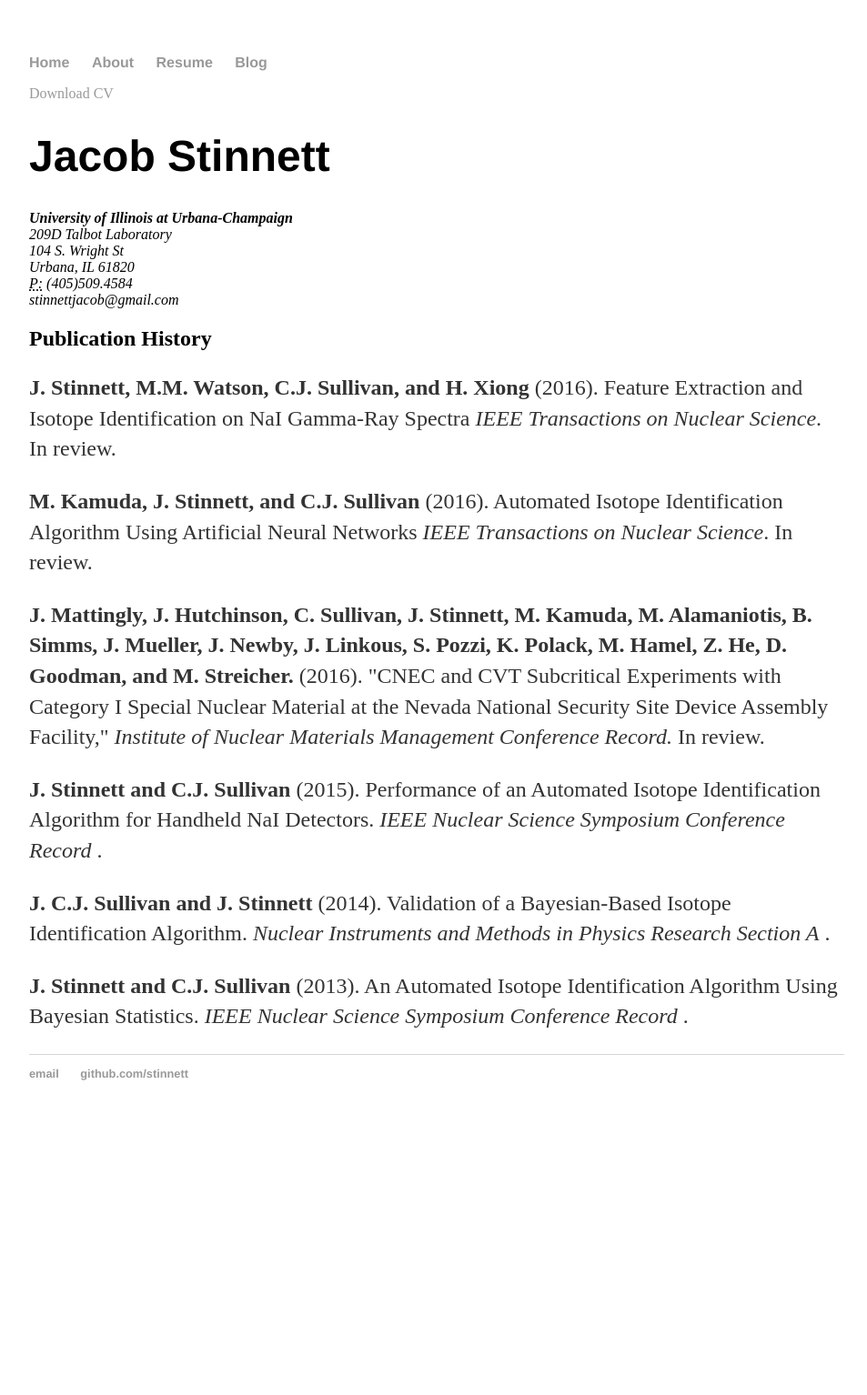
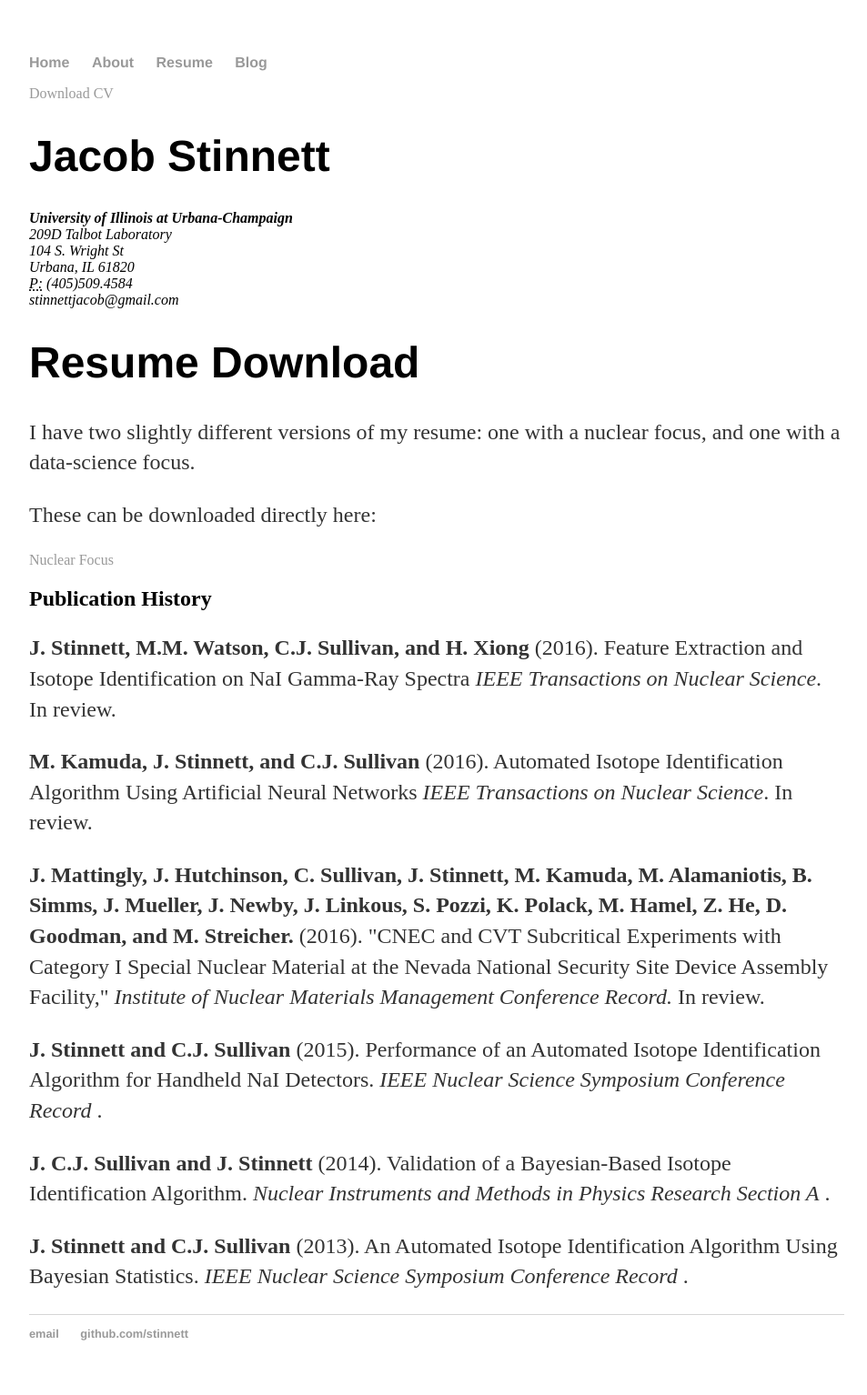
Before and after one commit to Stinnett/Stinnett.github.io, a Jekyll site: the page built from resume/index.html, in a window 1280 px wide. Shown: the whole page at 91% size, without its empty margins (160-1113 px from the left). Built offline with Jekyll 4.4.1, drawn with Linux system fonts in a browser that asks for light colours; before the commit the page ends 1248 px from its top, so only the background shows below that.

Commit message:
testing pdf download

```diff
--- a/resume/index.html
+++ b/resume/index.html
@@ -15,6 +15,13 @@ title: Stinnett's Resume
 					<span class="obfuscate">stinnettjacob@gmail.com</span>
 					</address>
 
+					<h1> Resume Download</h1>
+					<p> I have two slightly different versions of my resume: one with a nuclear focus, and one with a data-science focus.</p>
+					<p> These can be downloaded directly here:</p>
+					<a href="Stinnett.github.io/resume/2016 Resume Update- Nuclear Focus/2016 Resume Stinnett.pdf" class="download" title="Download CV as PDF">Nuclear Focus</a>
+
+
+
 					<h2>Publication History</h2>
 
 
```
